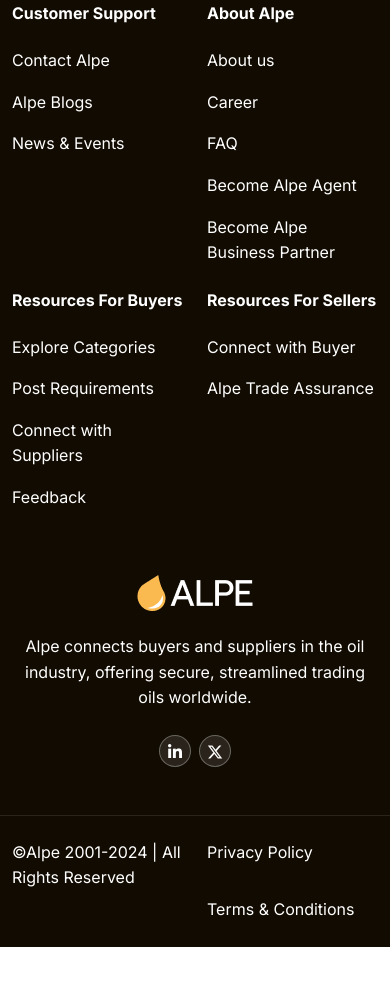
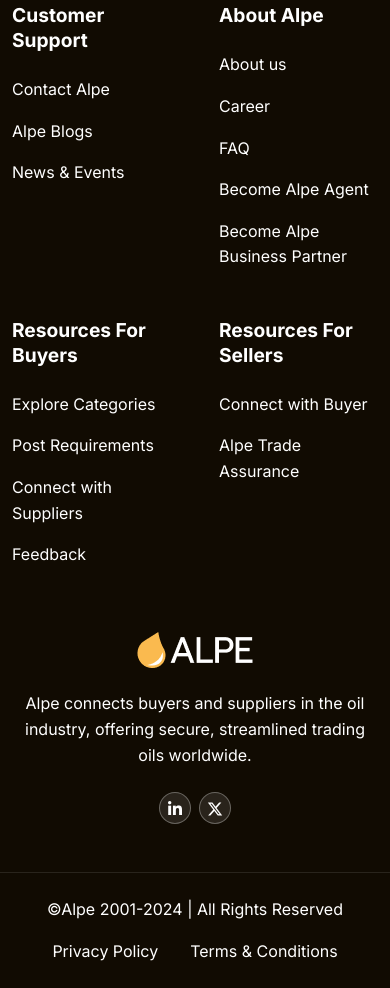
Before and after one commit to AshekurRahman/alpe, a plain HTML site: page index.html in a window 390 px wide. Shown: the part 10445-11433 px from the top of the page. Before the commit the page ends 11392 px from the top, so only its background shows below. Drawn offline with nearby package versions, Linux system fonts and the light colour scheme; some icons are missing.

Commit message:
Update html

```diff
--- a/assets/css/responsive.css
+++ b/assets/css/responsive.css
@@ -1,4 +1,3 @@
-
 @media only screen and (min-width: 993px) {
     .menu__column {
         display: block !important;
@@ -13,6 +12,7 @@
         padding-top: var(--spacing-md);
         padding-bottom: var(--spacing-md);
     }
+
     nav.nav__menu .nav__list {
         flex-direction: column;
         align-items: flex-start;
@@ -62,7 +62,8 @@
         display: none;
     }
 
-    .navbar__area .navbar__footer .row, .navbar__area .navbar__header .row {
+    .navbar__area .navbar__footer .row,
+    .navbar__area .navbar__header .row {
         min-height: 70px;
         padding: 10px 0px;
     }
@@ -143,4 +144,17 @@
     .footer__section {
         position: relative;
     }
+
+    .footer__bottom {
+        text-align: center;
+    }
+
+    .footer__bottom .list.inline {
+        display: flex;
+        justify-content: center;
+    }
+
+    .footer__widget .widget__title {
+        font-size: calc(var(--font-size-base) * 1.2);
+    }
 }
--- a/index.html
+++ b/index.html
@@ -796,7 +796,7 @@
         <!-- Footer Top: Contains navigation links for Customer Support, About Alpe, Resources for Buyers and Sellers -->
         <div class="footer__top">
             <div class="container">
-                <div class="row g-4 row-cols-2 row-cols-lg-4">
+                <div class="row g-5 g-lg-4 row-cols-2 row-cols-lg-4">
                     <!-- Customer Support Links -->
                     <div class="col">
                         <div class="footer__widget">
@@ -871,7 +871,7 @@
         <!-- Footer Bottom: Copyright and legal links -->
         <div class="footer__bottom">
             <div class="container">
-                <div class="row">
+                <div class="row row-cols-1 row-cols-md-2 g-3">
                     <div class="col">
                         <p>&copy;Alpe 2001-2024 | All Rights Reserved</p>
                     </div>
```
